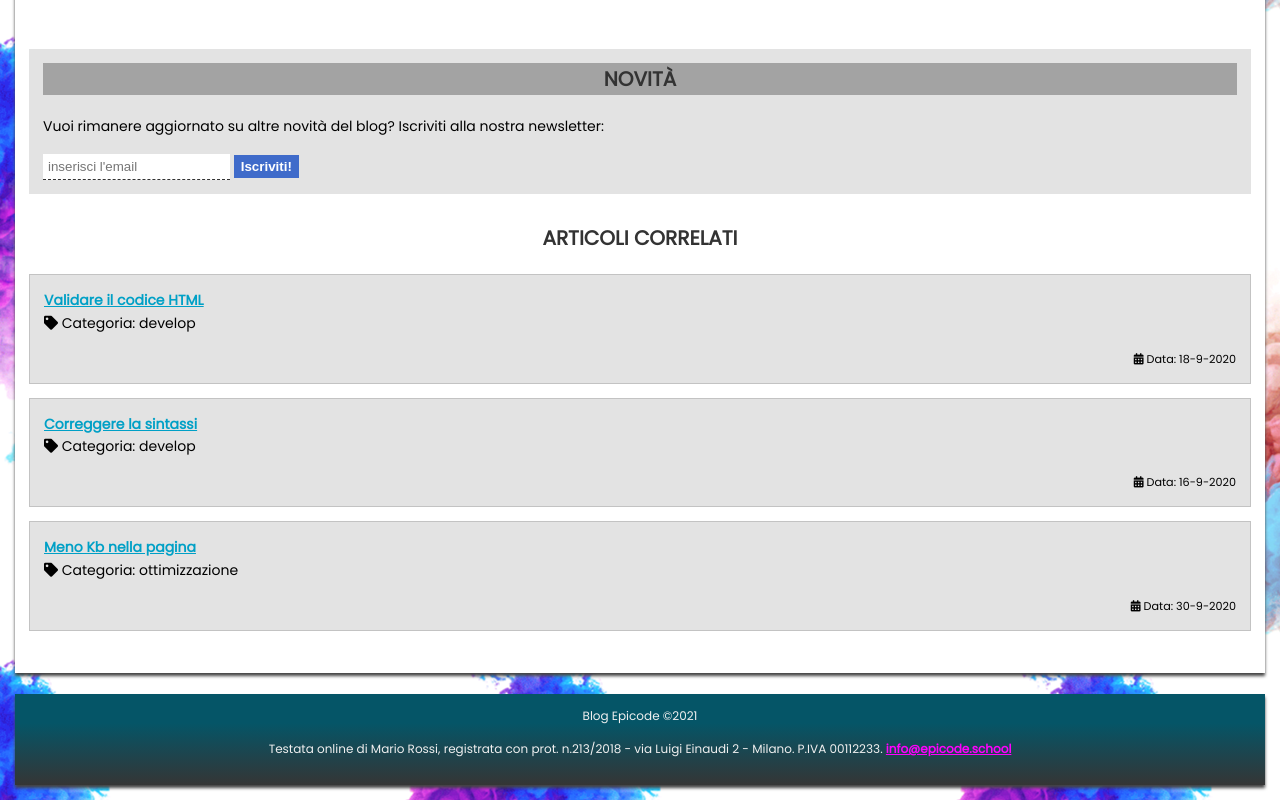
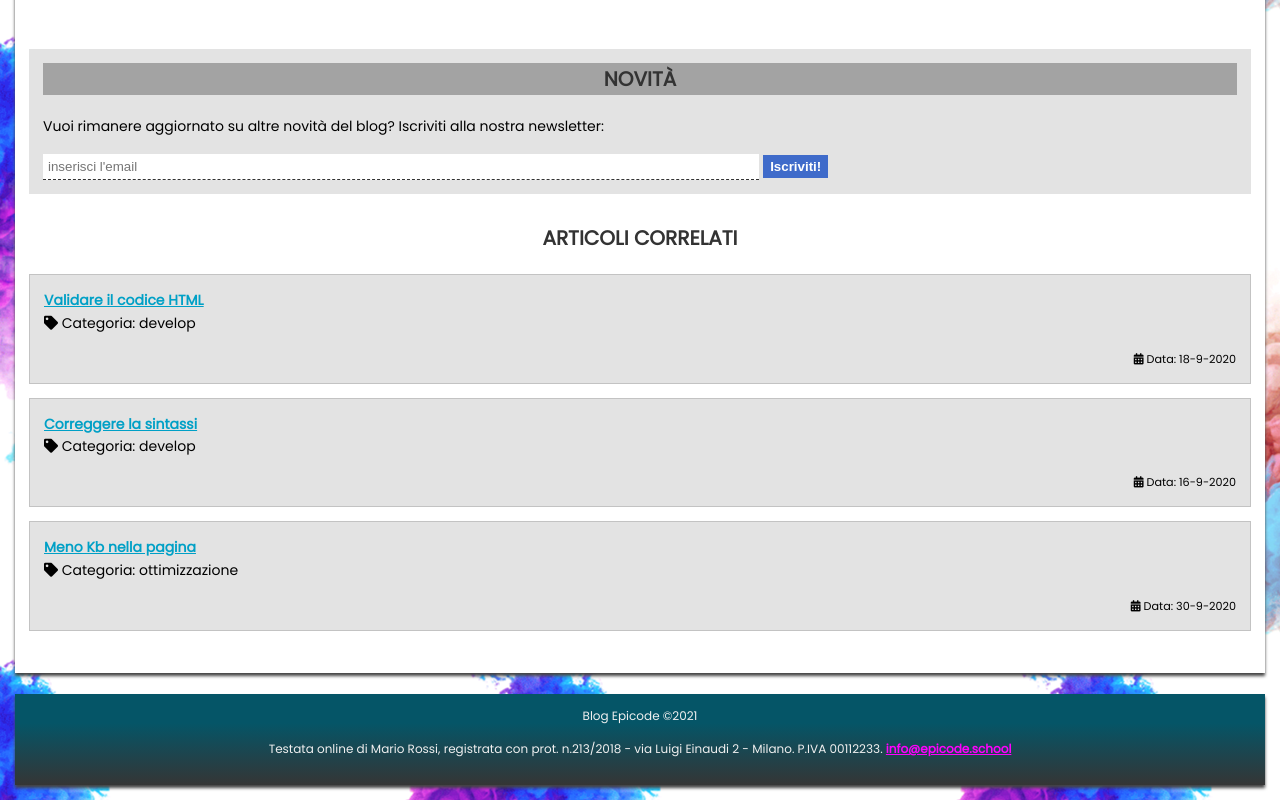
Before and after one commit to Petrov-Teo/U2W1D1, a plain HTML site: page base_di_partenza/index.html in a window 1280 px wide. Shown: the part 1354-2154 px from the top of the page. Drawn offline with Linux system fonts and the light colour scheme; grey boxes are pictures that could not be loaded.

Commit message:
sistemato input

```diff
--- a/base_di_partenza/assets/css/style.css
+++ b/base_di_partenza/assets/css/style.css
@@ -237,6 +237,7 @@ footer a {
   .novitaH2 {
     background-color: #a3a3a3;
   }
-  .inputMail {
+  input {
+    width: 60%;
   }
 }
--- a/base_di_partenza/index.html
+++ b/base_di_partenza/index.html
@@ -115,7 +115,7 @@
                 <p>Vuoi rimanere aggiornato su altre novità del blog? Iscriviti alla nostra newsletter:</p>
 
                 <form method="POST" action="elabora_form.php">
-                    <fieldset class="inputMail">
+                    <fieldset>
                         <input type="email" name="user_email" id="user_email" placeholder="inserisci l'email" required>
                         <button type="submit">Iscriviti!</button>
                     </fieldset>
```
